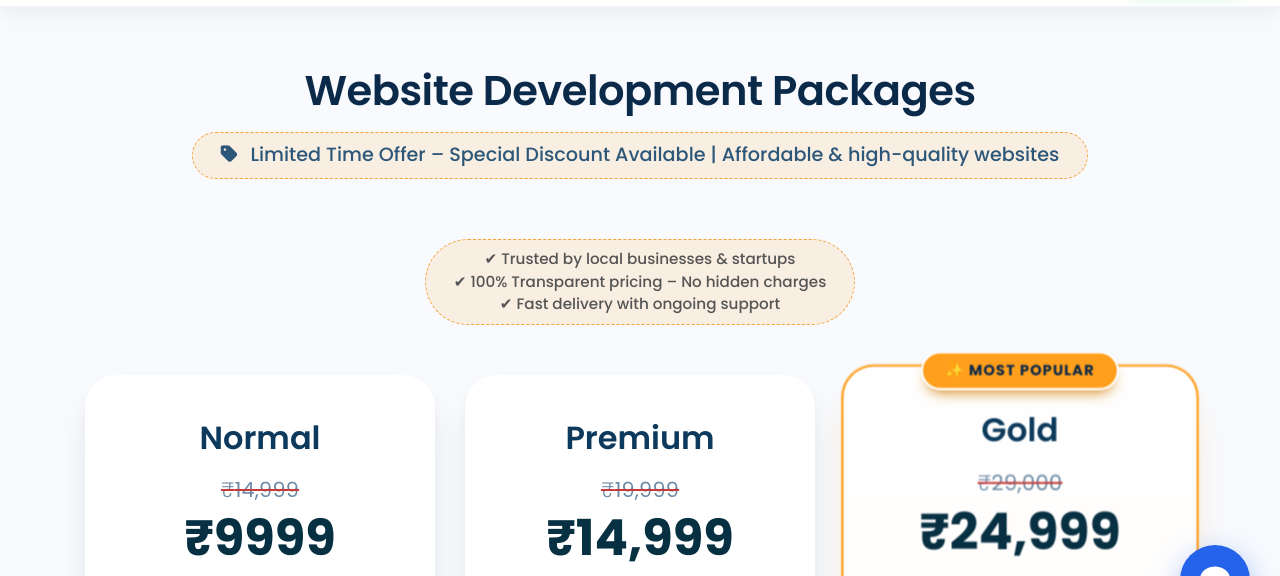
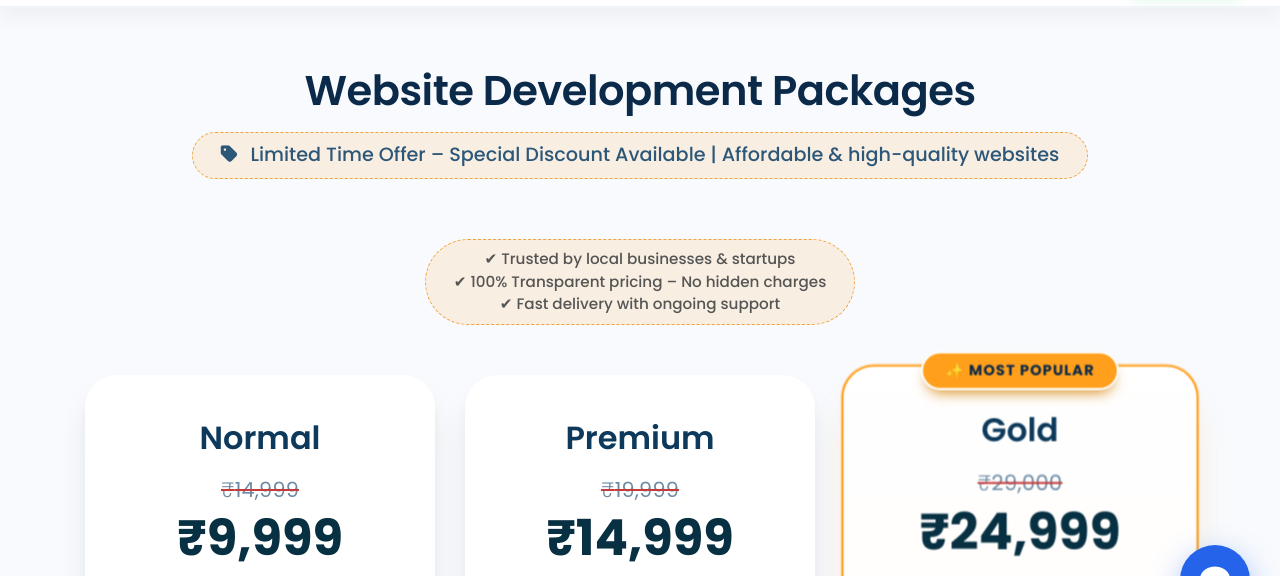
Before and after one commit to sauravsharma-glitch/CODEBITE_WEBSITE, a website: page price.html in a window 1280 px wide. Shown: the part 65-641 px from the top of the page. Drawn offline with Linux system fonts and the light colour scheme.

Commit message:
Update price.html

```diff
--- a/price.html
+++ b/price.html
@@ -1027,7 +1027,7 @@ hr {
             <span style="font-weight: 300;">₹</span>14,999
         </p>
 
-        <h1>₹9999</h1>
+        <h1>₹9,999</h1>
         <ul>
             <li>Up to 8 Premium Pages</li>
             <li>Responsive Design</li>
```
